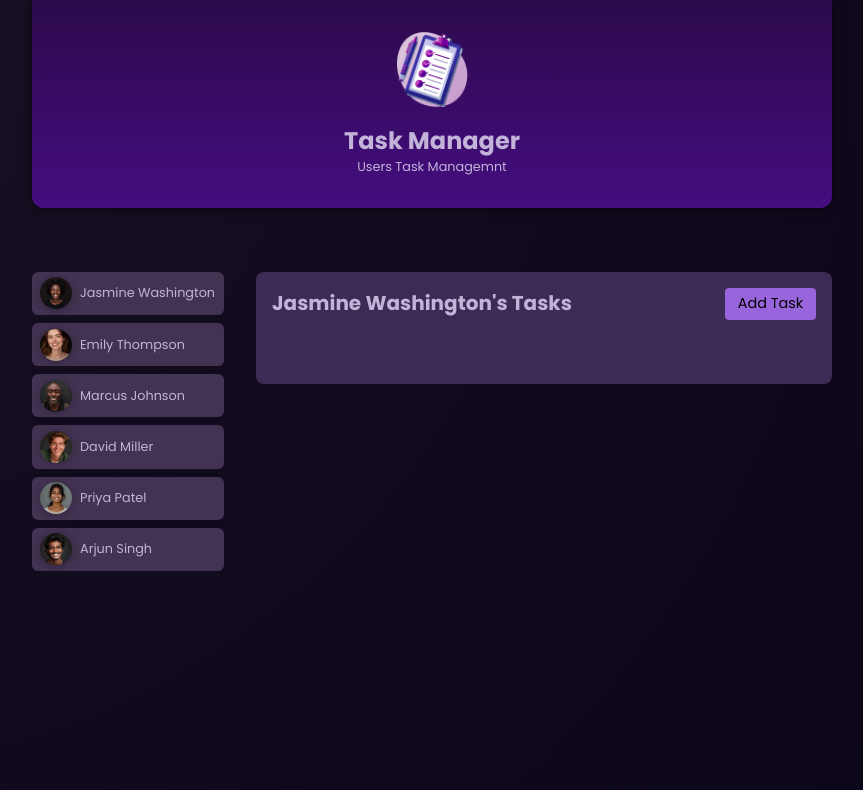
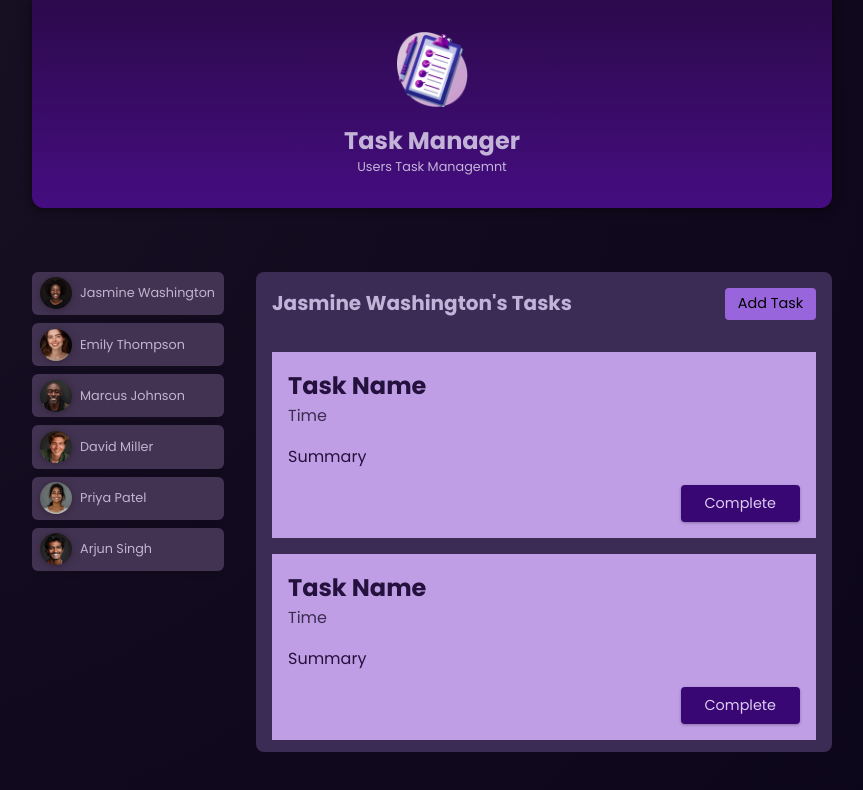
Before and after one commit to Zeyad-Diaa12/Angular-Task-Management, an Angular app: page / in a window 1280 px wide. Both pictures are taken after a click on the button "Jasmine Washington". Shown: the top 790 px of the page, without its empty margins (208-1071 px from the left). Built offline with nearby package versions, Linux system fonts and the light colour scheme.

Commit message:
task component

```diff
--- /dev/null
+++ b/src/app/tasks/task/task.component.css
@@ -0,0 +1,37 @@
+article {
+    padding: 1rem;
+    color: #25113d;
+    background-color: #bf9ee5;
+  }
+
+  h2 {
+    margin: 0;
+  }
+
+  time {
+    color: #3c2c50;
+  }
+
+  .actions {
+    text-align: right;
+    margin: 0;
+  }
+
+  .actions button {
+    font: inherit;
+    font-size: 0.9rem;
+    cursor: pointer;
+    background-color: #380774;
+    color: #decdf2;
+    border-radius: 4px;
+    padding: 0.5rem 1.5rem;
+    border: none;
+    box-shadow: 0 1px 3px rgba(0, 0, 0, 0.3);
+    transition: all 0.3s ease;
+  }
+
+  .actions button:hover,
+  .actions button:active {
+    background-color: #4a0774;
+    box-shadow: 0 1px 6px rgba(0, 0, 0, 0.3);
+  }
--- /dev/null
+++ b/src/app/tasks/task/task.component.html
@@ -0,0 +1,8 @@
+<article>
+    <h2>Task Name</h2>
+    <time datetime="">Time</time>
+    <p>Summary</p>
+    <p class="actions">
+        <button>Complete</button>
+    </p>
+</article>
--- a/src/app/tasks/tasks.component.html
+++ b/src/app/tasks/tasks.component.html
@@ -6,6 +6,10 @@
     </menu>
   </header>
   <ul>
-    <li></li>
+    @for (user of users; track user.id) {
+        <li>
+            <app-task [name]="user.name" />
+        </li>
+    }
   </ul>
 </section>
--- a/src/app/tasks/tasks.component.ts
+++ b/src/app/tasks/tasks.component.ts
@@ -1,15 +1,17 @@
 import { Component, Input } from '@angular/core';
 import { DUMMY_USERS } from '../dummy-users';
-
+import { TaskComponent } from './task/task.component';
 
 @Component({
   selector: 'app-tasks',
-  imports: [],
+  imports: [TaskComponent],
   templateUrl: './tasks.component.html',
   styleUrl: './tasks.component.css'
 })
 export class TasksComponent {
   @Input() name?: string;
+  users = DUMMY_USERS;
+
   onTaskSelect() {
     console.log('User selected From task:', this.name);
   }
```
Also changed, not shown: src/app/tasks/task/task.component.ts (added, +12 -0 lines).
